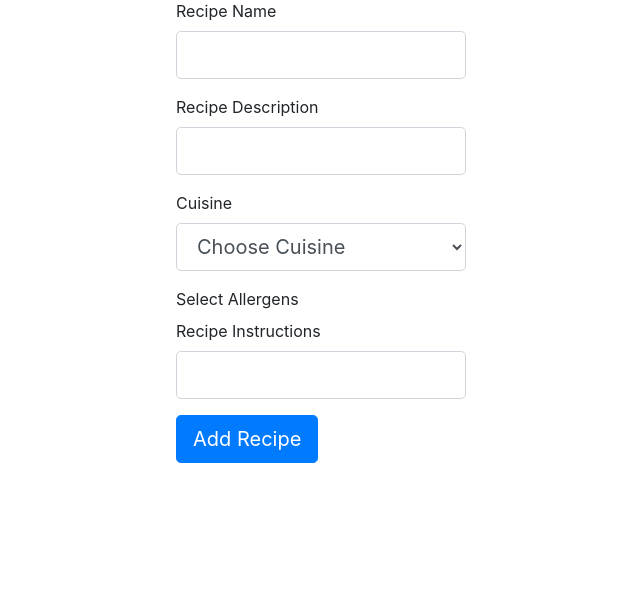
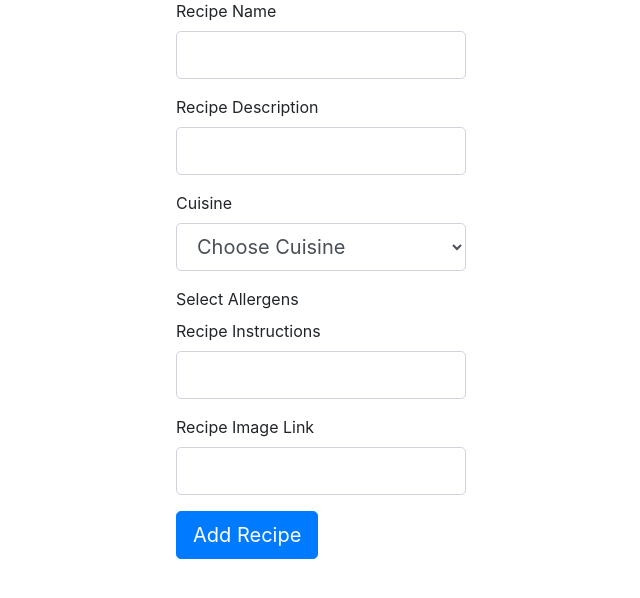
Before and after one commit to Code-Institute-Submissions/cook-king, a Flask app: page /add_recipe in a window 1280 px wide. Shown: the part 113-711 px from the top of the page, without its empty margins (159-799 px from the left). Run offline with Flask 2, Linux system fonts and the light colour scheme; data that the repository does not hold is empty; some libraries are stand-ins or nearby versions.

Commit message:
add recipe allergen checkboxes now work, now working on displaying recipes on recipes.html @

```diff
--- a/app.py
+++ b/app.py
@@ -13,25 +13,30 @@ class BaseObject(object):
 @app.route('/')
 @app.route('/recipes')
 def recipes():
+    # check if there is a user in session then flashes
     if 'username' in session:
         flash('You were successfully logged in')
+    recipes=mongo.db.recipes.find()
+    print(recipes)
     return render_template("recipes.html",
-                           recipes=mongo.db.recipes.find())
+                           recipes=recipes)
 
 @app.route('/login', methods=['POST', 'GET'])
 def login():
     if request.method == 'POST':
         users = mongo.db.users
+        # finds the user in the database
         user_login = users.find_one({'name' : request.form['username']})
         if user_login:
             session['username'] = request.form['username']
             return redirect(url_for('recipes'))
-
+        # if there is no user by that name and invalid user flash happens
         flash("Invalid Log In")
     return render_template('login.html')
 
 @app.route('/logout')
 def logout():
+    # session is false, and user is logged out
     session['username'] = False
     flash("You were successfully logged out")
     return render_template('login.html')
@@ -40,12 +45,12 @@ def logout():
 def register():
     if request.method == 'POST':
         users = mongo.db.users
+        # checks for existing user
         existing_user = users.find_one({'name' : request.form['username']})
-
+        # if there is no existing use, registration goes ahead
         if existing_user is None:
             username = request.form["username"]
             country = request.form.get("country_name")
-            print(country)
             users.insert_one({'name' : username, 'user_country' : country})
             session['username'] = request.form['username']
             return redirect(url_for('recipes'))
@@ -55,21 +60,51 @@ def register():
     return render_template('create_user.html',
                            countries=mongo.db.countries.find())
 
-@app.route('/add_recipe', methods=['POST', 'GET'])
+
+
+@app.route('/add_recipe', methods=['GET','POST'])
 def add_recipe():
+    recipes = mongo.db.recipes
     if request.method == 'POST':
-        selected_allergens = request.form.getlist("allergens")
-        print(selected_allergens)
-        recipes = mongo.db.recipes
-        existing_recipe = recipes.find_one({'recipe_name' : request.form['recipe_name']})
+		# This is going to be passed into mongo
+        new_recipe = {'author': session['username'],}
+		# This is to hold allergens and then added to new_recipe
+		# which we just created above
+        recipe_allergens = []
 
-        if existing_recipe is None:
-            recipes.insert_one({'recipe_name' : request.form['recipe_name'], 'recipe_description' : request.form['recipe_desc'], 'recipe_cuisine' : request.form['cuisine'], 'recipe_instructions' : request.form['recipe_instructions'], 'allergens' : request.form.get('allergen'), 'author' : session['username']})
+		# Get the data from the form
+        recipe=request.form
+        print(recipe)
+        # Loop through the keys
+        for key in recipe:
+            print(key, request.form[key])
+			# Checks if key == your name fields that are not allergens
+            if key == 'recipe_description' or key == 'recipe_name' or key == 'cuisine' or key == 'recipe_instructions' or key == 'recipe_image':
+				# adds them to the dictionary created above
+                new_recipe[key]=request.form[key]
+            else:
+				#else it pushes them to a list .. given you two
+				# choices ... commented out one gives you
+				# recipe_allergens: ['egg', 'milk']
+				# second one gives
+				# recipe_allergens: [{'milk': milk} {'egg': egg}]
+
+                recipe_allergens.append(request.form[key])
+                # recipe_allergens.append({key: request.form[key]})
+
+		# Then recipe_allergens is added to the new_recipe dict
+        new_recipe['allergens']=recipe_allergens
+        print(new_recipe)
+		# Then for your insert just pass in new_recipe
+        recipes.insert_one(new_recipe)
         flash("Recipe successfully added")
         return redirect(url_for('recipes'))
-    return render_template('add_recipe.html',
-                            cuisine=mongo.db.cuisine.find(),
-                            allergens=mongo.db.allergens.find())
+    else:
+        allergens = mongo.db.allergens.find()
+        return render_template('add_recipe.html',
+                                cuisine=mongo.db.cuisine.find(),
+                                allergens=allergens)
+
 
 
 if __name__ == '__main__':
--- a/static/css/style.css
+++ b/static/css/style.css
@@ -10,3 +10,23 @@
     margin: auto;
     width: 50%;
 }
+
+.container-recipes {
+    position: relative;
+    text-align: center;
+    /*color: white;*/
+}
+
+.centered-top {
+    position: absolute;
+}
+
+.bottom-middle {
+    position: absolute;
+    bottom: 8px;
+}
+
+.recipe-images {
+    height: 20em;
+    width: 100%;
+}
--- a/templates/add_recipe.html
+++ b/templates/add_recipe.html
@@ -15,7 +15,7 @@
         <div class="col-6">
             <div class="form-group">
                 <label for="rname">Recipe Description</label>
-                <input id="rname" name="recipe_desc" type="text" class="form-control form-control-lg" required>
+                <input id="rname" name="recipe_description" type="text" class="form-control form-control-lg" required>
             </div>
         </div>
     </div>
@@ -33,19 +33,26 @@
     <div class="row">
         <div class="col-6">
             <label>Select Allergens</label>
-            <br>
-            {% for allergen_name in allergens %}
+            <br> {% for allergen_name in allergens %}
             <div class="form-check form-check-inline">
-                <input type="checkbox" class="form-check-input" id="id_{{allergen_name.allergens}}" name="allergen" value="{{allergen_name.allergens}}">
-                <label for="id_{{allergen_name.allergens}}">{{allergen_name.allergen_name}}</label>
+                <input type="checkbox" class="form-check-input" id="id_{{allergen_name.allergens}}" name={{allergen_name.allergen_name}} value="{{allergen_name.allergen_name}}">
+                <label for=id_{{allergen_name.allergen_name}}>{{allergen_name.allergen_name}}</label>
             </div>{% endfor %}
         </div>
     </div>
-       <div class="row">
+    <div class="row">
         <div class="col-6">
             <div class="form-group">
                 <label for="rinstruc">Recipe Instructions</label>
                 <input id="rinstruc" name="recipe_instructions" type="text" class="form-control form-control-lg" required>
+            </div>
+        </div>
+    </div>
+    <div class="row">
+        <div class="col-6">
+            <div class="form-group">
+                <label for="rimage">Recipe Image Link</label>
+                <input id="rimage" name="recipe_image" type="text" class="form-control form-control-lg" required>
             </div>
         </div>
     </div>
```
Also changed, not shown: templates/recipes.html (+11 -1 lines).
